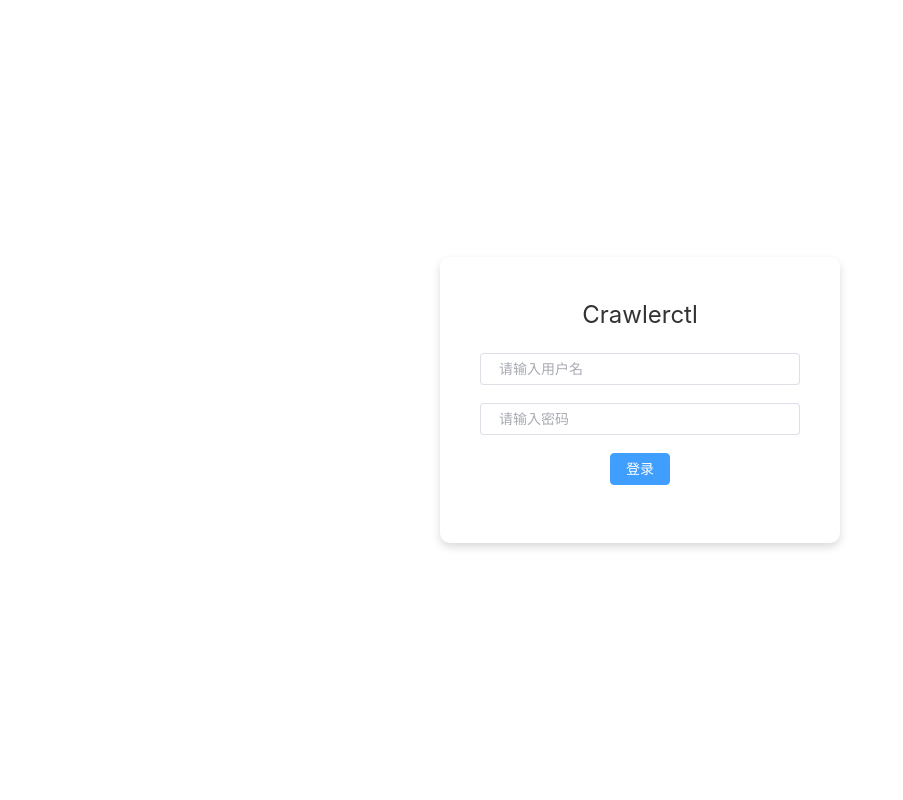
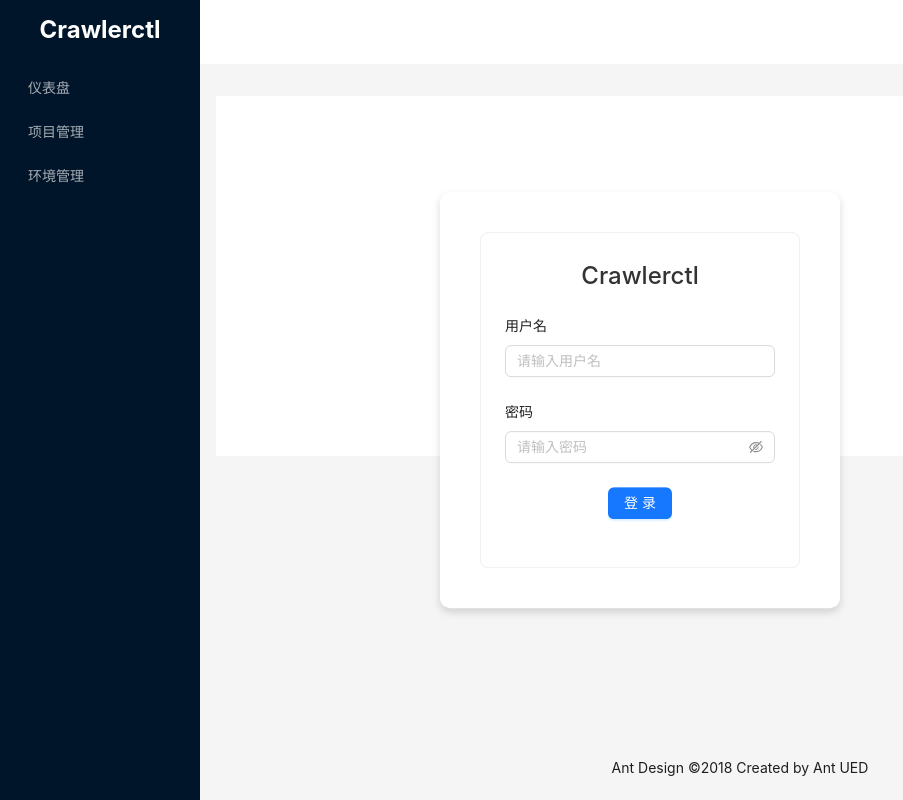
Before and after one commit to Ntrashh/crawlerctl-web, a Vue app: page /login in a window 1280 px wide. Before the commit this address had no page. Shown: the whole page, without its empty margins (0-903 px from the left). Built offline with nearby package versions, Linux system fonts and the light colour scheme.

Commit message:
feat: :sparkles: 新增登录功能
1.新增登录功能
2.创建envs界面

```diff
--- a/index.html
+++ b/index.html
@@ -4,7 +4,7 @@
     <meta charset="UTF-8">
     <link rel="icon" href="/favicon.ico">
     <meta name="viewport" content="width=device-width, initial-scale=1.0">
-    <title>Vite App</title>
+    <title>CrawlerCtl</title>
   </head>
   <body>
     <div id="app"></div>
--- a/package.json
+++ b/package.json
@@ -11,9 +11,9 @@
     "format": "prettier --write src/"
   },
   "dependencies": {
-    "@element-plus/icons-vue": "^2.3.1",
+    "@ant-design/icons-vue": "^7.0.1",
+    "ant-design-vue": "^4.2.3",
     "axios": "^1.7.7",
-    "element-plus": "^2.8.2",
     "vue": "^3.4.29",
     "vue-router": "^4.3.3"
   },
--- a/src/App.vue
+++ b/src/App.vue
@@ -1,22 +1,14 @@
-<script setup>
-import { RouterLink, RouterView } from "vue-router";
-import Login from "@/components/Login.vue";
-</script>
-
 <template>
-  <header>
-    <div class="wrapper">
-      <Login />
-    </div>
-  </header>
-
-  <RouterView />
+  <Layout />
 </template>
 
-<style scoped>
-header {
-  line-height: 1.5;
-  max-height: 100vh;
-}
+<script>
 
-</style>
+import Layout from "@/components/Layout.vue";
+
+export default {
+  components: {
+    Layout,
+  },
+};
+</script>
--- /dev/null
+++ b/src/components/Layout.vue
@@ -0,0 +1,110 @@
+<template>
+  <a-layout style="min-height: 100vh">
+    <a-layout-sider>
+      <div class="logo">
+        <h1>Crawlerctl</h1>
+      </div>
+      <a-menu theme="dark" mode="inline"
+              :selectedKeys="[activeMenu]"
+              @click="handleMenuClick"
+      >
+        <a-menu-item
+            v-for="route in menuRoutes"
+            :key="route.path"
+            :route="route.path"
+        >
+          <span>{{ route.meta.title }}</span>
+        </a-menu-item>
+      </a-menu>
+    </a-layout-sider>
+    <a-layout>
+      <a-layout-header style="background: #fff; padding: 0"/>
+      <a-layout-content style="margin: 0 16px">
+
+        <a-breadcrumb style="margin: 16px 0">
+          <a-breadcrumb-item v-for="(breadcrumb, index) in breadcrumbs" :key="index">
+            {{ breadcrumb }}
+          </a-breadcrumb-item>
+        </a-breadcrumb>
+        <!--        <br/>-->
+        <!--        {{ $route.path }}-->
+        <!--        <a-breadcrumb style="margin: 16px 0">-->
+        <!--          <a-breadcrumb-item>User</a-breadcrumb-item>-->
+        <!--          <a-breadcrumb-item>Bill</a-breadcrumb-item>-->
+        <!--        </a-breadcrumb>-->
+        <div :style="{ padding: '24px', background: '#fff', minHeight: '360px' }">
+          <router-view></router-view>
+        </div>
+      </a-layout-content>
+      <a-layout-footer style="text-align: center">
+        Ant Design ©2018 Created by Ant UED
+      </a-layout-footer>
+    </a-layout>
+  </a-layout>
+</template>
+
+<script>
+import {useRouter, useRoute} from 'vue-router';
+import {ref, watch} from 'vue';
+
+export default {
+  setup() {
+    const router = useRouter();
+    const route = useRoute();
+
+    const activeMenu = ref(route.path); // 当前选中的菜单项
+    const breadcrumbs = ref([]); // 面包屑
+
+    // 动态菜单项
+    const menuRoutes = router.options.routes.filter((r) => r.meta && r.meta.title);
+
+    // 处理菜单点击事件
+    const handleMenuClick = ({key}) => {
+      console.log(key)
+      activeMenu.value = key;
+      router.push(key); // 跳转到对应的路由
+    };
+
+    // 监听路由变化，更新面包屑
+    watch(
+        () => route.path,
+        (newPath) => {
+          console.log(newPath);
+          activeMenu.value = newPath; // 更新菜单项
+          breadcrumbs.value = route.meta.breadcrumb || []; // 更新面包屑
+        },
+        {immediate: true}
+    );
+
+    return {
+      activeMenu,
+      breadcrumbs,
+      menuRoutes,
+      handleMenuClick,
+    };
+  }
+};
+</script>
+
+<style scoped>
+.logo {
+  text-align: center;
+  height: 32px;
+  margin: 16px;
+}
+
+.logo h1 {
+  font-size: 24px;
+  color: white;
+  font-weight: bold;
+
+}
+
+.site-layout .site-layout-background {
+  background: #fff;
+}
+
+[data-theme='dark'] .site-layout .site-layout-background {
+  background: #141414;
+}
+</style>
--- a/src/components/Login.vue
+++ b/src/components/Login.vue
@@ -1,40 +1,41 @@
 <template>
-  <el-container class="login-container">
-    <el-form ref="loginForm" :model="loginForm" @submit.prevent="handleLogin" class="full-width-form">
+  <a-layout class="login-container">
+    <a-card class="full-width-form">
       <div class="project-name">
         <h1>Crawlerctl</h1>
       </div>
       <!-- 用户名输入 -->
-      <el-form-item class="full-width-item">
-        <el-input
-            v-model="loginForm.username"
-            placeholder="请输入用户名"
+      <a-form
+          :model="loginForm"
+          @submit.prevent="handleLogin"
+          layout="vertical"
+          ref="loginFormRef"
+      >
+        <a-form-item label="用户名">
+          <a-input
+              v-model:value="loginForm.username"
+              placeholder="请输入用户名"
+              prefix-icon="User"
+              allow-clear
+          />
+        </a-form-item>
 
-        >
-          <template #prefix>
-            <User/>
-          </template>
-        </el-input>
+        <!-- 密码输入 -->
+        <a-form-item label="密码">
+          <a-input-password
+              v-model:value="loginForm.password"
+              placeholder="请输入密码"
+              allow-clear
+          />
+        </a-form-item>
 
-      </el-form-item>
-      <!-- 密码输入 -->
-      <el-form-item class="full-width-item">
-        <el-input
-            type="password"
-            v-model="loginForm.password"
-            placeholder="请输入密码"
-            show-password>
-          <template #prefix>
-            <Lock/>
-          </template>
-        </el-input>
-      </el-form-item>
-      <!-- 登录按钮 -->
-      <el-form-item class="button-center">
-        <el-button type="primary" @click="handleLogin" :loading="isSubmitting">登录</el-button>
-      </el-form-item>
-    </el-form>
-  </el-container>
+        <!-- 登录按钮 -->
+        <a-form-item class="button-center">
+          <a-button type="primary" @click="handleLogin" :loading="isSubmitting" block>登录</a-button>
+        </a-form-item>
+      </a-form>
+    </a-card>
+  </a-layout>
 </template>
 
 <style scoped>
@@ -89,27 +90,53 @@
 
 
 <script>
-import {Lock, User, UserFilled} from "@element-plus/icons-vue";
+import axios from 'axios';
+import {LockOutlined, UserOutlined} from "@ant-design/icons-vue";
+import {message} from 'ant-design-vue';
 
 export default {
-  components: {Lock, User, UserFilled},
+  components: {
+    UserOutlined,
+    LockOutlined,
+  },
   data() {
     return {
       loginForm: {
         username: '',
         password: ''
       },
-      isSubmitting: false
+      isSubmitting: false,
+      loginFormRef: null
     };
   },
   methods: {
-    handleLogin() {
+    async handleLogin() {
       this.isSubmitting = true;
-      // 模拟提交操作
-      setTimeout(() => {
-        console.log('登录信息', this.loginForm);
+
+      try {
+        // 发送登录请求
+        const response = await axios.post('/login', {
+          username: this.loginForm.username,
+          password: this.loginForm.password
+        });
+        // 假设登录成功，后端返回 JWT Token
+        const token = response.data.data.token;
+        // 将 JWT Token 存储到 localStorage
+        localStorage.setItem('token', token);
+
+        // 显示成功消息
+        message.success('登录成功');
+
+        // 跳转到另一个页面（例如 dashboard）
+        this.$router.push('/dashboard');
+
+      } catch (error) {
+        // 登录失败的处理
+        console.error('登录失败:', error);
+        message.error('登录失败，请检查用户名或密码');
+      } finally {
         this.isSubmitting = false;
-      }, 2000);
+      }
     }
   }
 };
--- a/src/main.js
+++ b/src/main.js
@@ -1,23 +1,28 @@
-import "./assets/main.css";
-
-import { createApp } from "vue";
+import {createApp} from "vue";
 import App from "./App.vue";
 import router from "./router";
-import ElementPlus from 'element-plus'
-import 'element-plus/dist/index.css'
-import * as ElementPlusIconsVue from '@element-plus/icons-vue'
-
+import axios from "axios";
+import Antd from 'ant-design-vue';
+import 'ant-design-vue/dist/reset.css';
 const app = createApp(App);
 
 
+// 设置 Axios 全局默认配置
+axios.defaults.baseURL = 'http://localhost:8080';  // 设置后端 API 的基础 URL
+
+
+// 添加请求拦截器，自动附加 JWT Token
+axios.interceptors.request.use(config => {
+    const token = localStorage.getItem('token');
+    if (token) {
+        config.headers.Authorization = `Bearer ${token}`;
+    }
+    return config;
+}, error => {
+    return Promise.reject(error);
+});
+
+
+
 app.use(router);
-app.use(ElementPlus,{
-    theme:{
-        dark:false
-    }
-})
-
-for (const [key, component] of Object.entries(ElementPlusIconsVue)) {
-    app.component(key, component)
-}
-app.mount("#app");
+app.use(Antd).mount('#app');
--- a/src/router/index.js
+++ b/src/router/index.js
@@ -1,9 +1,53 @@
-import { createRouter, createWebHistory } from "vue-router";
+import {createRouter, createWebHistory} from "vue-router";
+import Login from "@/components/Login.vue";
+import Project from "@/views/Project.vue";
+import Envs from "@/views/Envs.vue";
+import Home from "@/views/Home.vue";
 
 const router = createRouter({
-  history: createWebHistory(import.meta.env.BASE_URL),
-  routes: [
-  ],
+    history: createWebHistory(import.meta.env.BASE_URL),
+    routes: [
+        {path: '/', redirect: '/home'},
+        {path: '/login', component: Login},
+        {
+            path: '/home',
+            component: Home,
+            meta: {
+                requiresAuth: true,
+                title: '仪表盘',
+                breadcrumb: ['Home'],
+            }
+        },
+        {
+            path: '/project',
+            component: Project,
+            meta: {
+                requiresAuth: true,
+                title: '项目管理',
+                breadcrumb: ['首页', '项目管理'],
+            }
+        },
+        {
+            path: '/envs',
+            component: Envs,
+            meta: {
+                requiresAuth: true,
+                title: '环境管理',
+                breadcrumb: ['首页', '环境管理'],
+            }
+        },
+
+    ],
+});
+
+// 路由守卫，验证是否登录
+router.beforeEach((to, from, next) => {
+    const isLoggedIn = !!localStorage.getItem('token'); // 检查是否存在JWT
+    if (to.matched.some(record => record.meta.requiresAuth) && !isLoggedIn) {
+        next('/login');  // 如果没有登录，重定向到登录页
+    } else {
+        next();  // 如果已经登录，继续跳转
+    }
 });
 
 export default router;
--- /dev/null
+++ b/src/views/Envs.vue
@@ -0,0 +1,112 @@
+
+
+<template>
+  <div class="card-container">
+    <a-tabs v-model:activeKey="activeKey" type="card">
+      <a-tab-pane key="1" tab="pyenv环境">
+        <a-table :dataSource="dataSource" :columns="columns" />
+      </a-tab-pane>
+      <a-tab-pane key="2" tab="虚拟环境">
+        <a-table :dataSource="dataSource" :columns="columns" />
+      </a-tab-pane>
+
+    </a-tabs>
+  </div>
+</template>
+
+
+<script>
+import { ref } from 'vue';
+const activeKey = ref('1');
+
+export default {
+  setup() {
+    return {
+      dataSource: [
+        {
+          key: '1',
+          name: '胡彦斌',
+          age: 32,
+          address: '西湖区湖底公园1号',
+        },
+        {
+          key: '2',
+          name: '胡彦祖',
+          age: 42,
+          address: '西湖区湖底公园1号',
+        },
+      ],
+
+      columns: [
+        {
+          title: '姓名',
+          dataIndex: 'name',
+          key: 'name',
+        },
+        {
+          title: '年龄',
+          dataIndex: 'age',
+          key: 'age',
+        },
+        {
+          title: '住址',
+          dataIndex: 'address',
+          key: 'address',
+        },
+      ],
+    };
+  },
+};
+</script>
+
+
+
+<style scoped>
+.card-container p {
+  margin: 0;
+}
+.card-container > .ant-tabs-card .ant-tabs-content {
+  height: 120px;
+  margin-top: -16px;
+}
+.card-container > .ant-tabs-card .ant-tabs-content > .ant-tabs-tabpane {
+  padding: 16px;
+  background: #fff;
+}
+.card-container > .ant-tabs-card > .ant-tabs-nav::before {
+  display: none;
+}
+.card-container > .ant-tabs-card .ant-tabs-tab,
+[data-theme='compact'] .card-container > .ant-tabs-card .ant-tabs-tab {
+  background: transparent;
+  border-color: transparent;
+}
+.card-container > .ant-tabs-card .ant-tabs-tab-active,
+[data-theme='compact'] .card-container > .ant-tabs-card .ant-tabs-tab-active {
+  background: #fff;
+  border-color: #fff;
+}
+#components-tabs-demo-card-top .code-box-demo {
+  padding: 24px;
+  overflow: hidden;
+  background: #f5f5f5;
+}
+[data-theme='compact'] .card-container > .ant-tabs-card .ant-tabs-content {
+  height: 120px;
+  margin-top: -8px;
+}
+[data-theme='dark'] .card-container > .ant-tabs-card .ant-tabs-tab {
+  background: transparent;
+  border-color: transparent;
+}
+[data-theme='dark'] #components-tabs-demo-card-top .code-box-demo {
+  background: #000;
+}
+[data-theme='dark'] .card-container > .ant-tabs-card .ant-tabs-content > .ant-tabs-tabpane {
+  background: #141414;
+}
+[data-theme='dark'] .card-container > .ant-tabs-card .ant-tabs-tab-active {
+  background: #141414;
+  border-color: #141414;
+}
+</style>
--- /dev/null
+++ b/src/views/Home.vue
@@ -0,0 +1,11 @@
+<script setup>
+
+</script>
+
+<template>
+<h1>Home</h1>
+</template>
+
+<style scoped>
+
+</style>
--- /dev/null
+++ b/src/views/Project.vue
@@ -0,0 +1,12 @@
+<script setup>
+
+</script>
+
+<template>
+  <h1>项目管理</h1>
+
+</template>
+
+<style scoped>
+
+</style>
```
